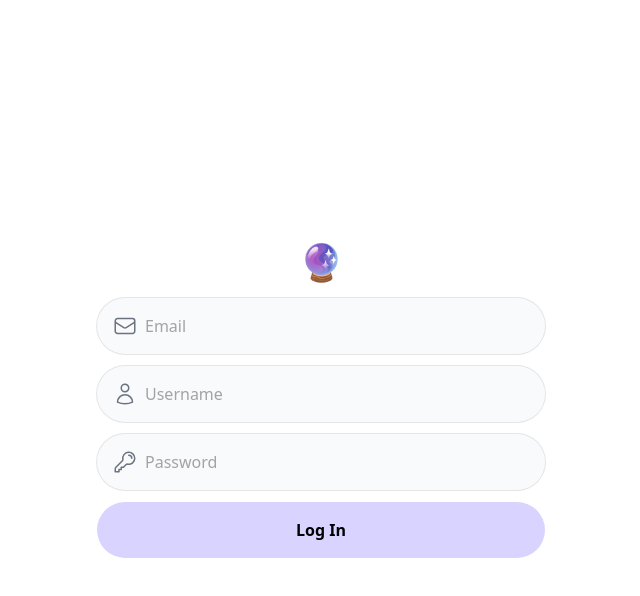
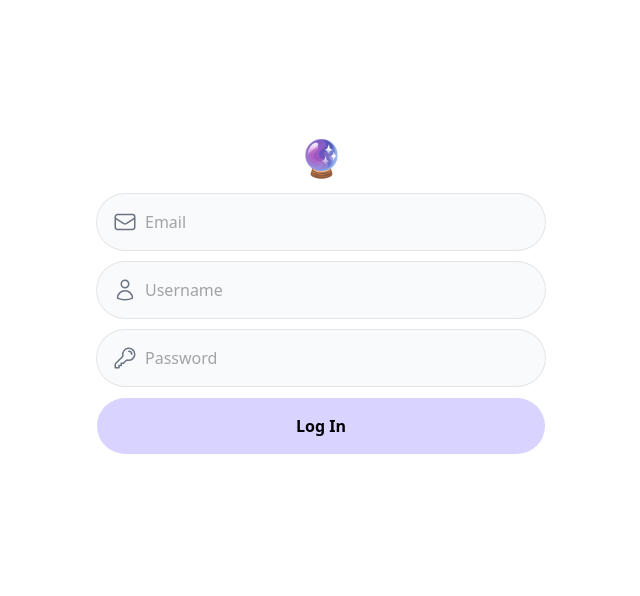
Before and after one commit to jungheeYoo/5-2-carrot-market-assignmentAll, a Next.js app: page / in a window 1280 px wide. Shown: the top 596 px of the page, without its empty margins (319-959 px from the left). Built offline with nearby package versions, Linux system fonts and the light colour scheme.

Commit message:
Chore: update repository name and README file

```diff
--- a/app/page.tsx
+++ b/app/page.tsx
@@ -14,7 +14,7 @@
 
   return (
     <div className="flex items-center justify-center min-h-screen relative">
-      <div className="max-w-md w-full">
+      <div className="max-w-md w-full -mt-52">
         <div className="flex flex-col gap-2 items-center mb-4">
           <span className="text-4xl">🔮</span>
         </div>
```
Also changed, not shown: image.png (added), 1 other file (tests, documents, lock files or other folders).
